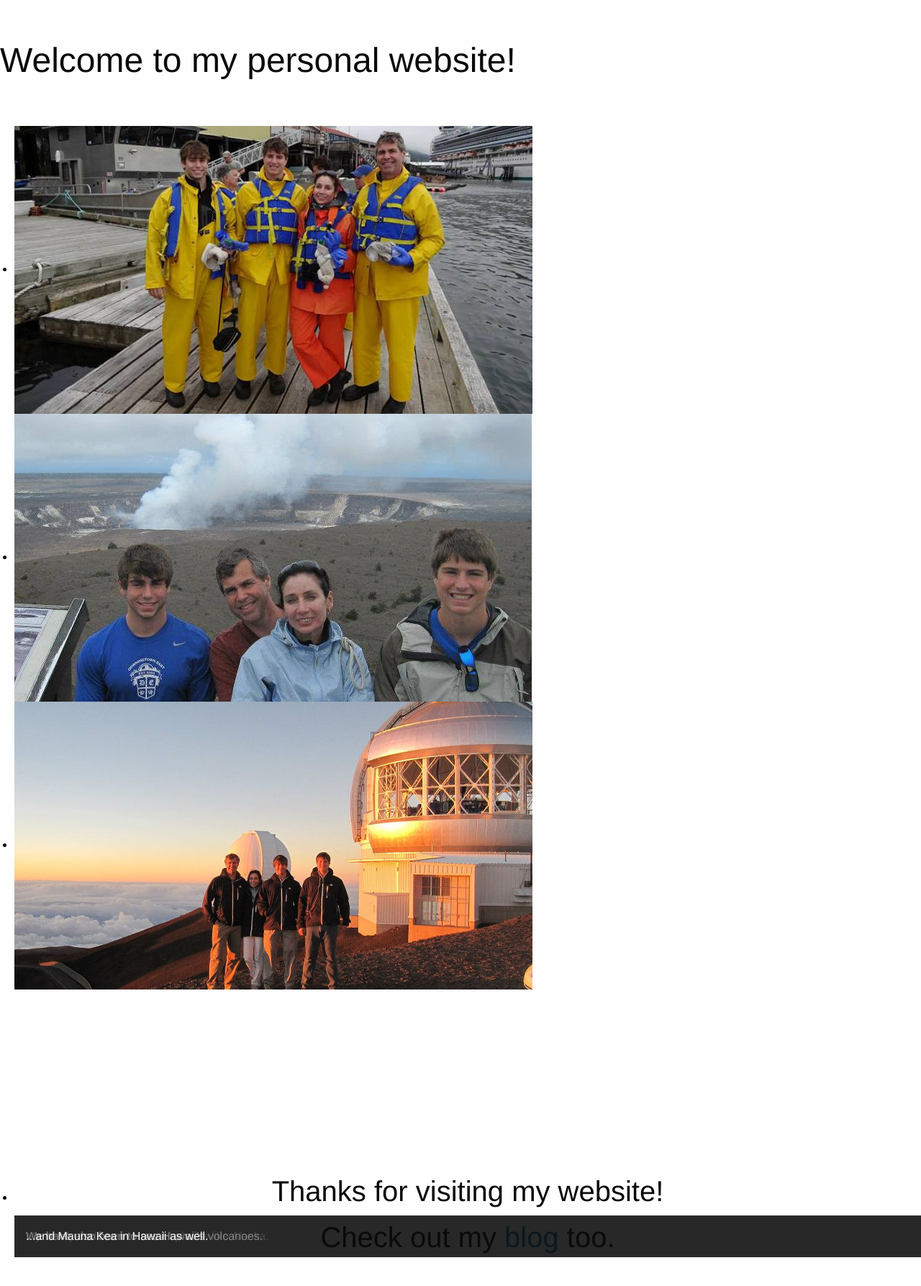
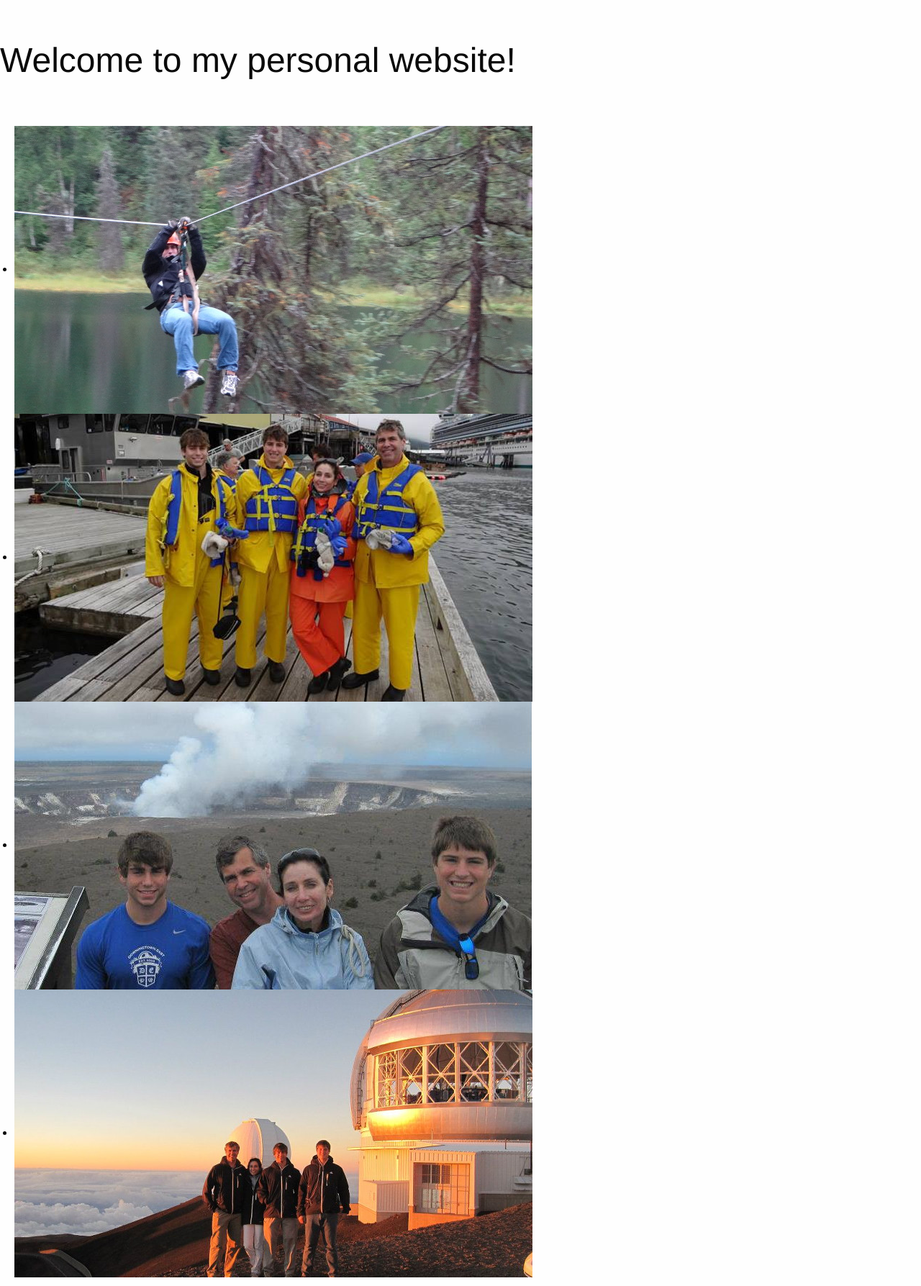
Before and after one commit to ajm339/my_website, a Rails app: page / in a window 1280 px wide. Shown: the part 133-1920 px from the top of the page at 72% size. Run offline with Rails 7, Linux system fonts and the light colour scheme; style sheets or scripts are compiled from the project's sources; some libraries are stand-ins or nearby versions.

Commit message:
Website update

```diff
--- a/app/views/static_pages/home.html.erb
+++ b/app/views/static_pages/home.html.erb
@@ -8,6 +8,12 @@
     <div class="large-12 columns padding">
       <div class="show-for-medium-up">
         <ul class="orbit" data-orbit>
+          <li>
+            <%= image_tag 'zipline.jpg' %>
+            <div class="orbit-caption">
+              Just a little bit about myself...
+            </div>
+          </li>
           <li>
             <%= image_tag 'alaska.jpg' %>
             <div class="orbit-caption">
```
Also changed, not shown: app/assets/images/zipline.jpg (added), 1 other file.
